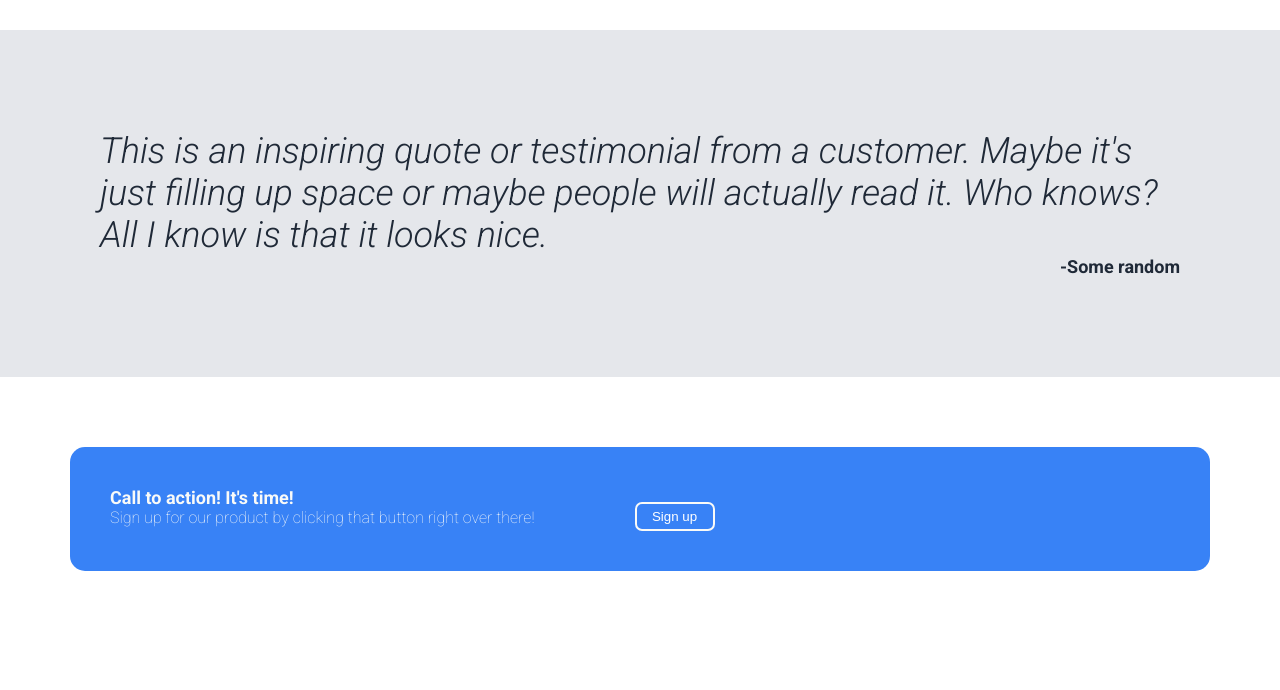
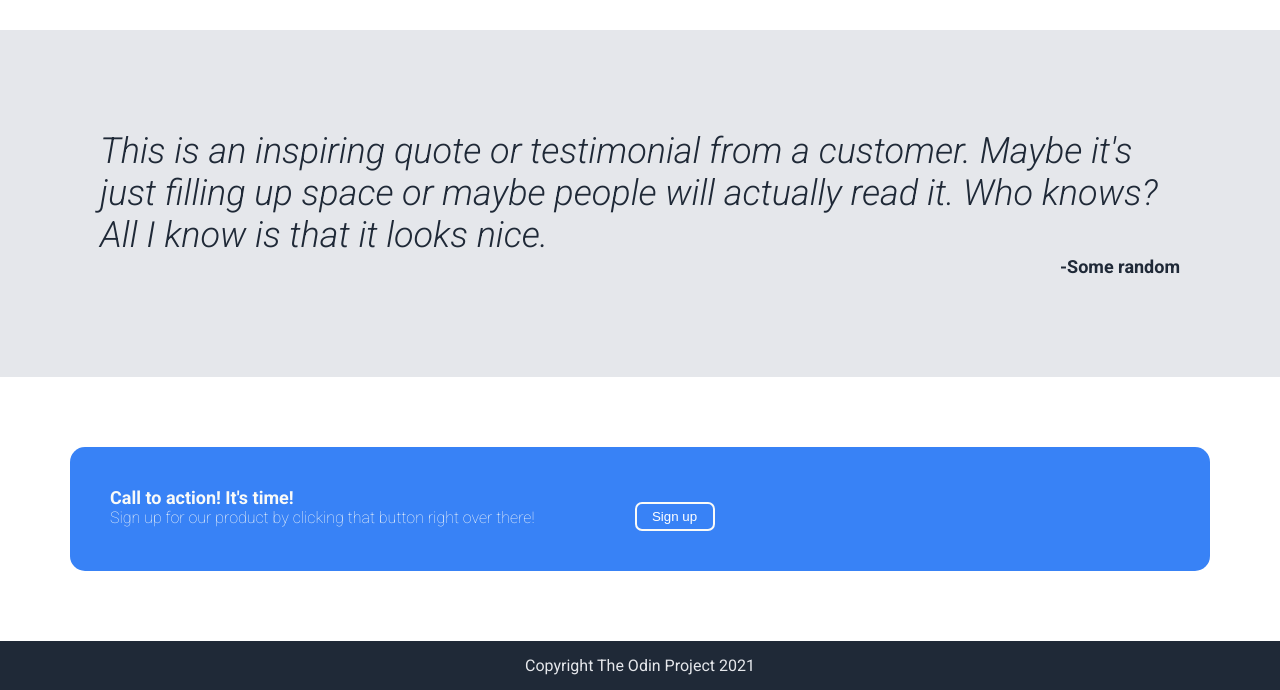
Before and after one commit to modoben98/landing-page, a plain HTML site: page index.html in a window 1280 px wide. Shown: the part 673-1363 px from the top of the page. Before the commit the page ends 1314 px from the top, so only its background shows below. Drawn offline with Linux system fonts and the light colour scheme.

Commit message:
footer section complete

```diff
--- a/index.html
+++ b/index.html
@@ -64,6 +64,8 @@
 		</div>
 		<button>Sign up</button>
 	</div>
-	<div class="footer"></div>
+	<div class="footer">
+		Copyright The Odin Project 2021
+	</div>
 </body>
 </html>
--- a/style.css
+++ b/style.css
@@ -140,3 +140,12 @@ button {
 .fourth-section button	{
 	border: 2.6px solid #f9faf8;
 }
+
+.footer {
+	display: flex;
+	background-color: #1f2937;
+	color: #e5e7eb;
+	justify-content: center;
+	align-items: center;
+	padding: 15px;
+}
```
